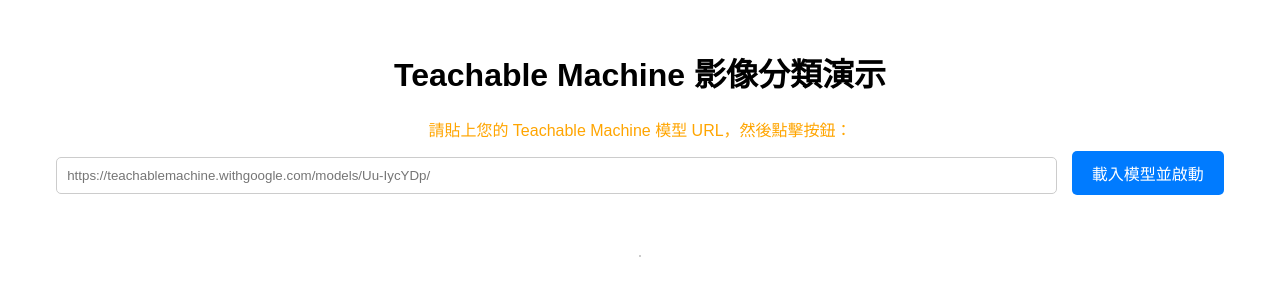
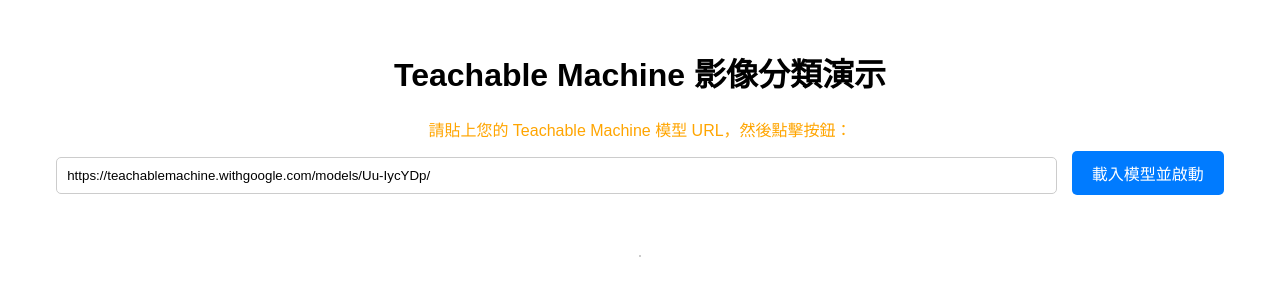
Before and after one commit to hmhsu-ops/teachablemachine, a plain HTML site: page index.html in a window 1280 px wide. Drawn offline with Linux system fonts and the light colour scheme.

Commit message:
Update index.html

```diff
--- a/index.html
+++ b/index.html
@@ -57,7 +57,7 @@
 
     <div class="controls">
         <p class="status">請貼上您的 Teachable Machine 模型 URL，然後點擊按鈕：</p>
-        <input type="text" id="modelUrlInput" placeholder="https://teachablemachine.withgoogle.com/models/Uu-IycYDp/">
+        <input type="text" id="modelUrlInput" value="https://teachablemachine.withgoogle.com/models/Uu-IycYDp/">
         <button type="button" onclick="init()">載入模型並啟動</button>
     </div>
 
```
